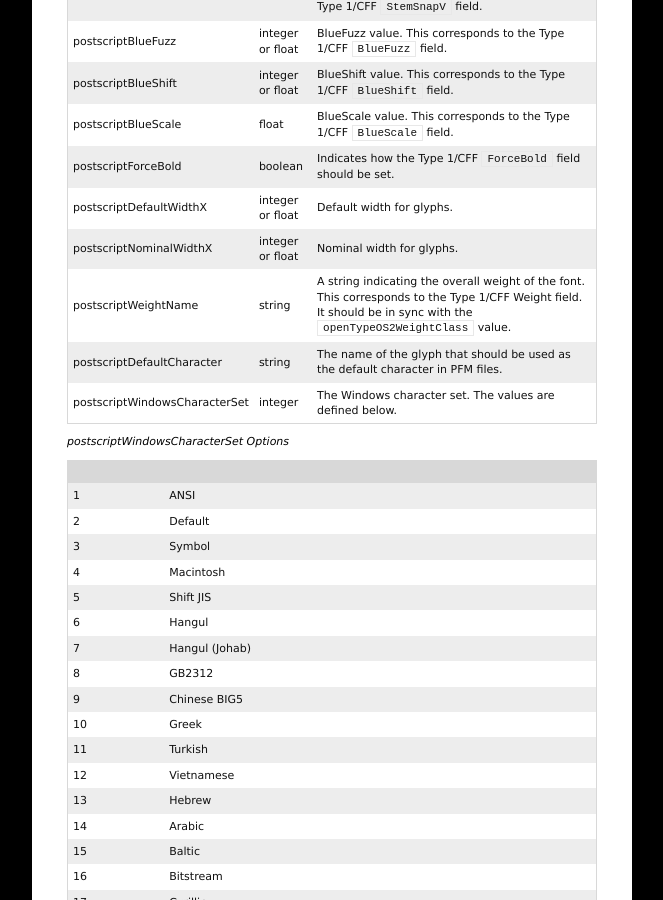
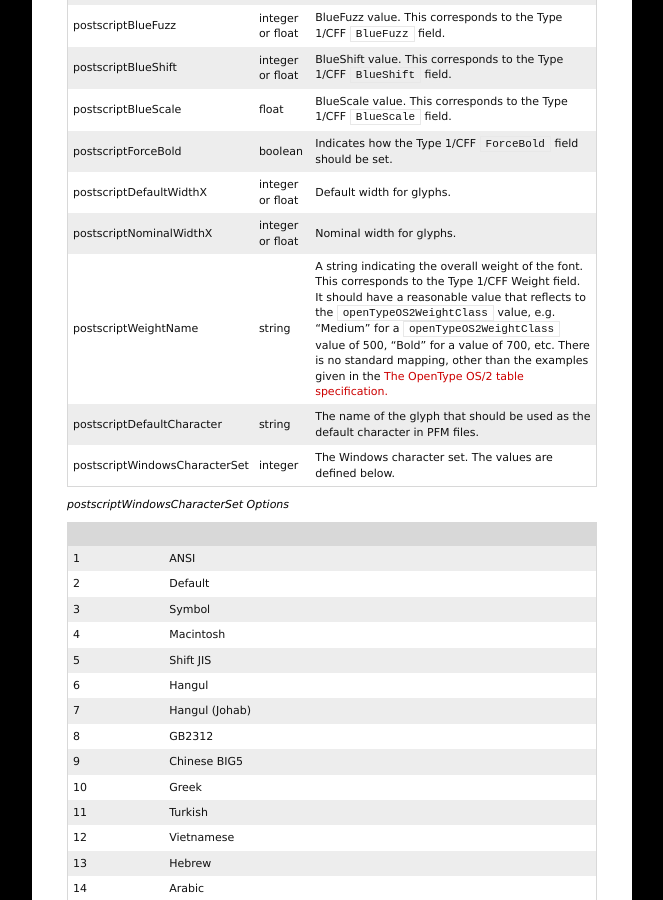
Before and after one commit to unified-font-object/ufo-spec, a Jekyll site: the page built from versions/ufo3/fontinfo.plist.md, in a window 1280 px wide and 900 px high, scrolled down 8177 px. Shown: the whole window, without its empty margins (218-881 px from the left). Built offline with Jekyll 4.4.1, drawn with Linux system fonts in a browser that asks for light colours.

Commit message:
Update fontinfo.plist.md

```diff
--- a/versions/ufo3/fontinfo.plist.md
+++ b/versions/ufo3/fontinfo.plist.md
@@ -283,7 +283,7 @@ Records should have a unique `nameID`, `platformID`, `encodingID` and `languageI
 | postscriptForceBold           | boolean          | Indicates how the Type 1/CFF `ForceBold` field should be set.                                                                                                                                                                       |
 | postscriptDefaultWidthX       | integer or float | Default width for glyphs.                                                                                                                                                                                                           |
 | postscriptNominalWidthX       | integer or float | Nominal width for glyphs.                                                                                                                                                                                                           |
-| postscriptWeightName          | string           | A string indicating the overall weight of the font. This corresponds to the Type 1/CFF Weight field. It should be in sync with the `openTypeOS2WeightClass` value.                                                                  |
+| postscriptWeightName          | string           | A string indicating the overall weight of the font. This corresponds to the Type 1/CFF Weight field. It should have a reasonable value that reflects to the `openTypeOS2WeightClass` value, e.g. "Medium" for a `openTypeOS2WeightClass` value of 500, "Bold" for a value of 700, etc. There is no standard mapping, other than the examples given in the [The OpenType OS/2 table specification.]                                                                  |
 | postscriptDefaultCharacter    | string           | The name of the glyph that should be used as the default character in PFM files.                                                                                                                                                    |
 | postscriptWindowsCharacterSet | integer          | The Windows character set. The values are defined below.                                                                                                                                                                            |
 
```
